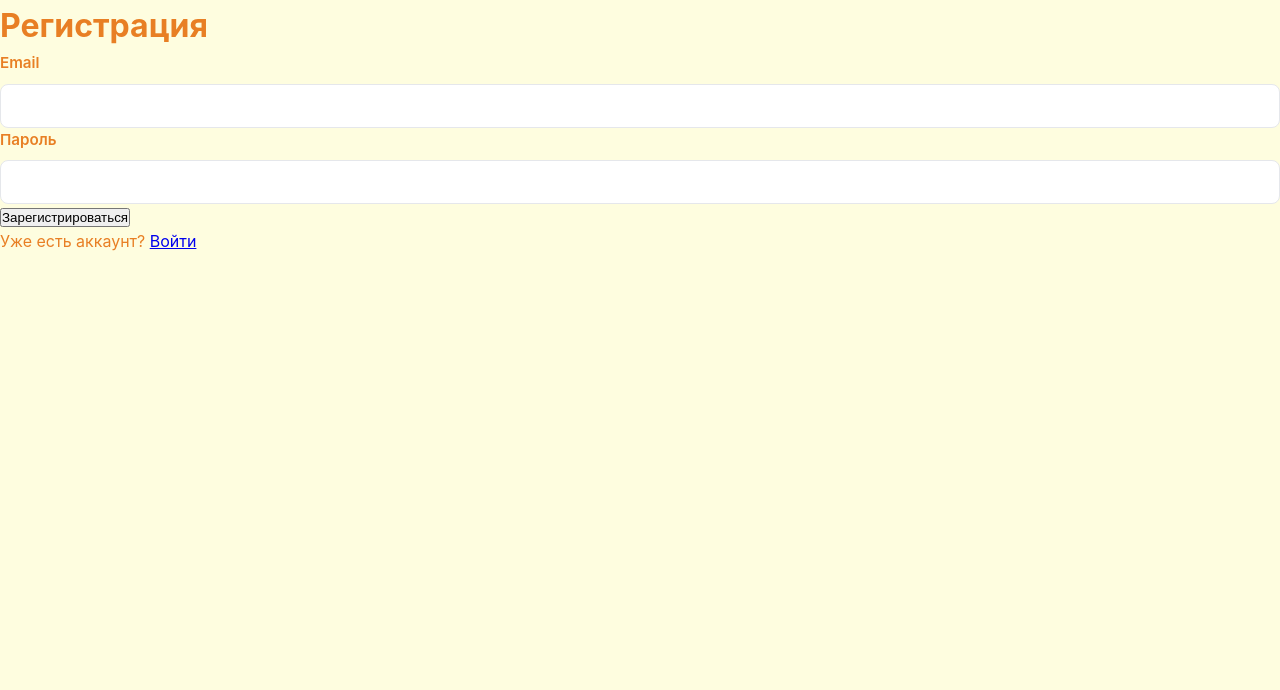
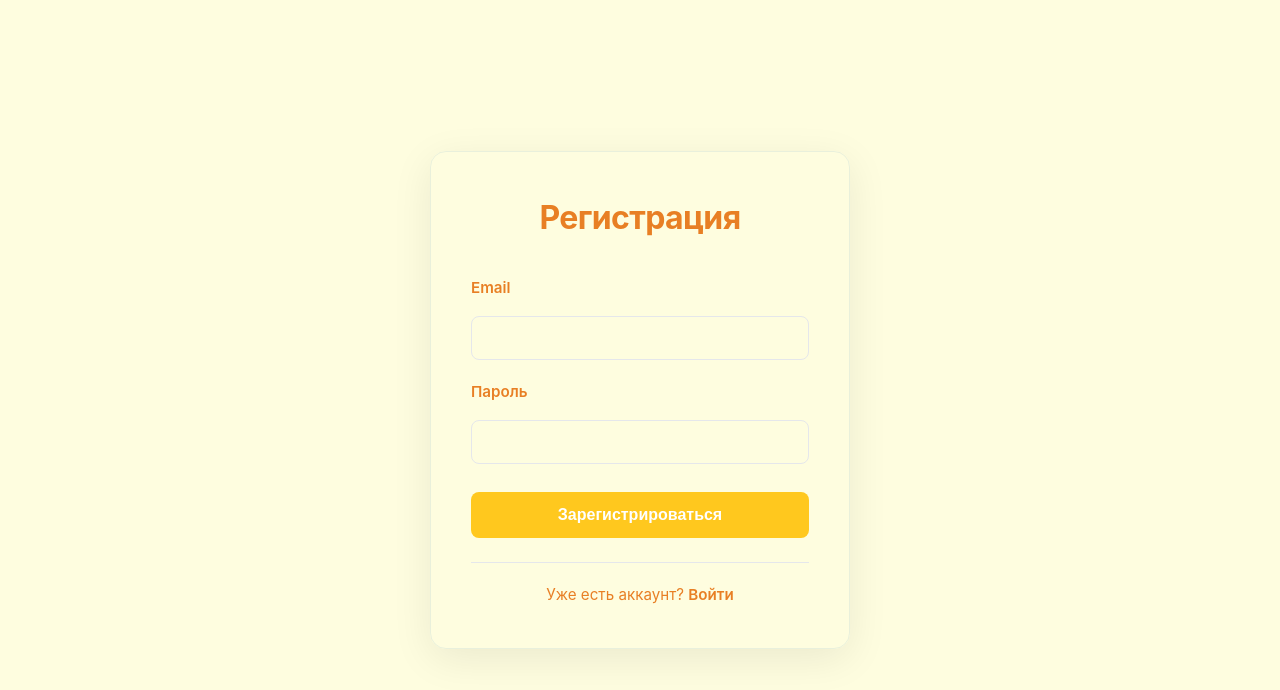
Before and after one commit to detskiyded/SyncReado, a React (Vite) app in the folder frontend/: page /register in a window 1280 px wide. Shown: the top 690 px of the page. Built offline with nearby package versions, Linux system fonts and the light colour scheme.

Commit message:
style: add login/register styles

```diff
--- a/frontend/src/index.css
+++ b/frontend/src/index.css
@@ -568,8 +568,161 @@ input[type="file"] {
 }
 
 /* ============================================
+   🔐 AUTH PAGES (Login / Register)
+   ============================================ */
+
+.auth-wrapper {
+  min-height: 100vh;
+  display: flex;
+  justify-content: center;
+  align-items: center;
+  background-color: var(--color-cream);
+  padding: 20px;
+}
+
+.auth-card {
+  background-color: var(--color-white);
+  border-radius: 16px;
+  padding: 40px;
+  width: 100%;
+  max-width: 420px;
+  box-shadow: 0 10px 40px rgba(0, 0, 0, 0.08);
+  border: 1px solid rgba(115, 165, 202, 0.15);
+}
+
+.auth-title {
+  text-align: center;
+  color: var(--color-orange);
+  font-size: 2rem;
+  font-weight: 700;
+  margin-bottom: 32px;
+  letter-spacing: -0.02em;
+}
+
+/* Форма */
+.form-group {
+  margin-bottom: 20px;
+}
+
+.form-label {
+  display: block;
+  margin-bottom: 8px;
+  font-weight: 600;
+  color: var(--color-text-main);
+  font-size: 0.95rem;
+}
+
+.form-input {
+  width: 100%;
+  padding: 12px 16px;
+  border: 1px solid var(--border-color);
+  border-radius: 8px;
+  font-size: 1rem;
+  background-color: var(--color-white);
+  color: var(--color-text-main);
+  transition: all 0.2s ease;
+  box-sizing: border-box;
+}
+
+.form-input:focus {
+  outline: none;
+  border-color: var(--color-blue);
+  box-shadow: 0 0 0 3px rgba(115, 165, 202, 0.2);
+}
+
+.form-input::placeholder {
+  color: var(--color-text-light);
+}
+
+/* Кнопка */
+.form-button {
+  width: 100%;
+  padding: 14px;
+  background-color: var(--primary-color);
+  color: rgb(255, 255, 255);
+  border: none;
+  border-radius: 8px;
+  font-size: 1rem;
+  font-weight: 600;
+  cursor: pointer;
+  transition: all 0.2s ease;
+  margin-top: 8px;
+}
+
+.form-button:hover:not(:disabled) {
+  background-color: #d66f15;
+  transform: translateY(-1px);
+  box-shadow: 0 4px 12px rgba(232, 127, 36, 0.3);
+}
+
+.form-button:active:not(:disabled) {
+  transform: translateY(0);
+}
+
+.form-button:disabled {
+  background-color: var(--color-text-light);
+  cursor: not-allowed;
+  opacity: 0.7;
+}
+
+/* Сообщение об ошибке */
+.error-message {
+  background-color: #fef2f2;
+  color: var(--color-danger);
+  padding: 12px 16px;
+  border-radius: 8px;
+  border: 1px solid #fecaca;
+  font-size: 0.9rem;
+  font-weight: 500;
+  margin-bottom: 20px;
+  text-align: center;
+}
+
+/* Подвал формы */
+.auth-footer {
+  text-align: center;
+  margin-top: 24px;
+  padding-top: 20px;
+  border-top: 1px solid var(--border-color);
+  color: var(--color-text-secondary);
+  font-size: 0.95rem;
+}
+
+.auth-link {
+  color: var(--color-blue);
+  text-decoration: none;
+  font-weight: 600;
+  transition: color 0.2s ease;
+}
+
+.auth-link:hover {
+  color: var(--color-orange);
+  text-decoration: underline;
+}
+
+/* ============================================
    📱 RESPONSIVE
    ============================================ */
+@media (max-width: 480px) {
+  .auth-card {
+    padding: 28px 20px;
+    border-radius: 12px;
+  }
+
+  .auth-title {
+    font-size: 1.6rem;
+    margin-bottom: 24px;
+  }
+
+  .form-input {
+    padding: 10px 14px;
+  }
+
+  .form-button {
+    padding: 12px;
+  }
+}
+
 @media (max-width: 768px) {
   .reader-header {
     flex-direction: column;
```
